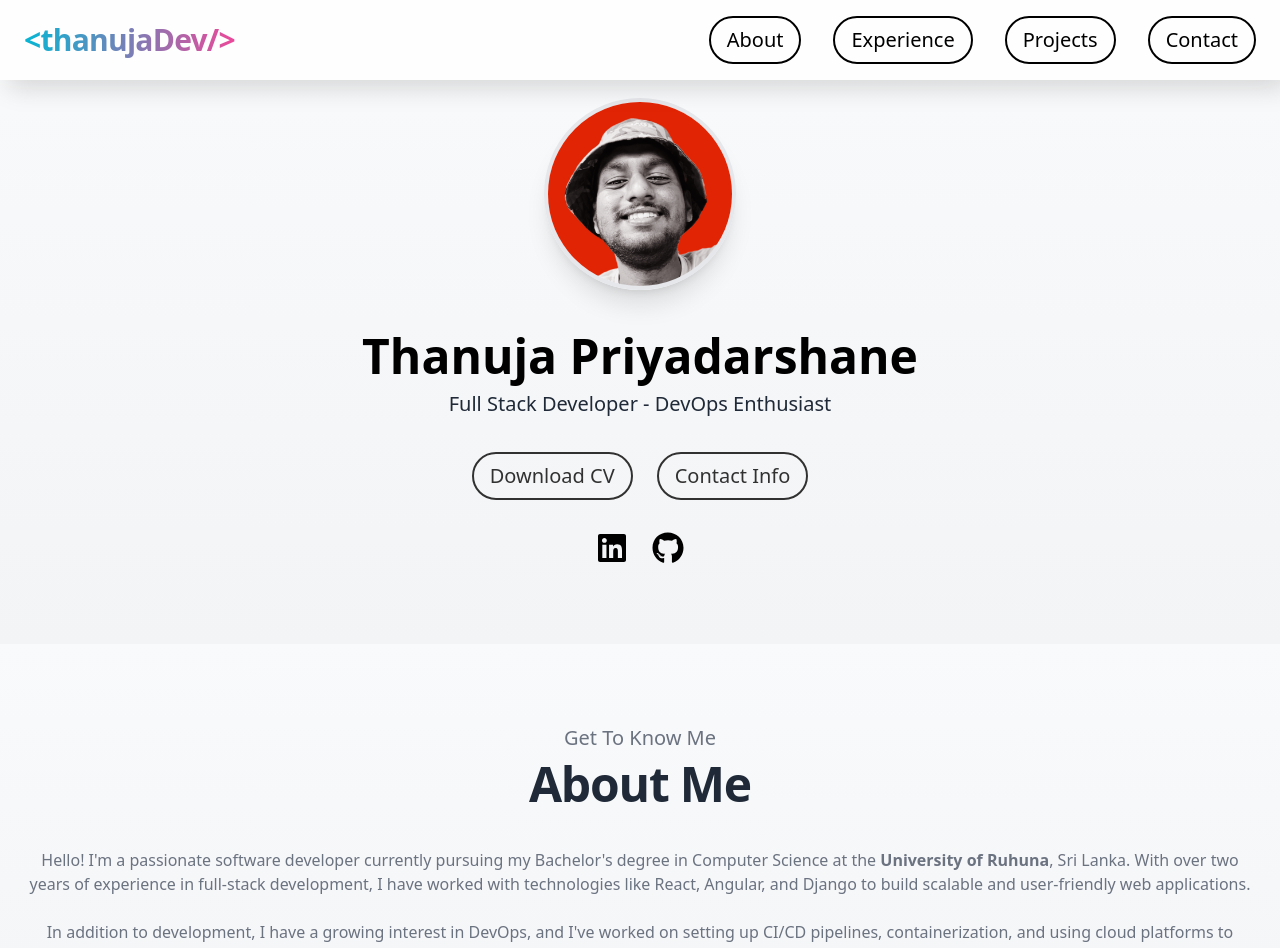
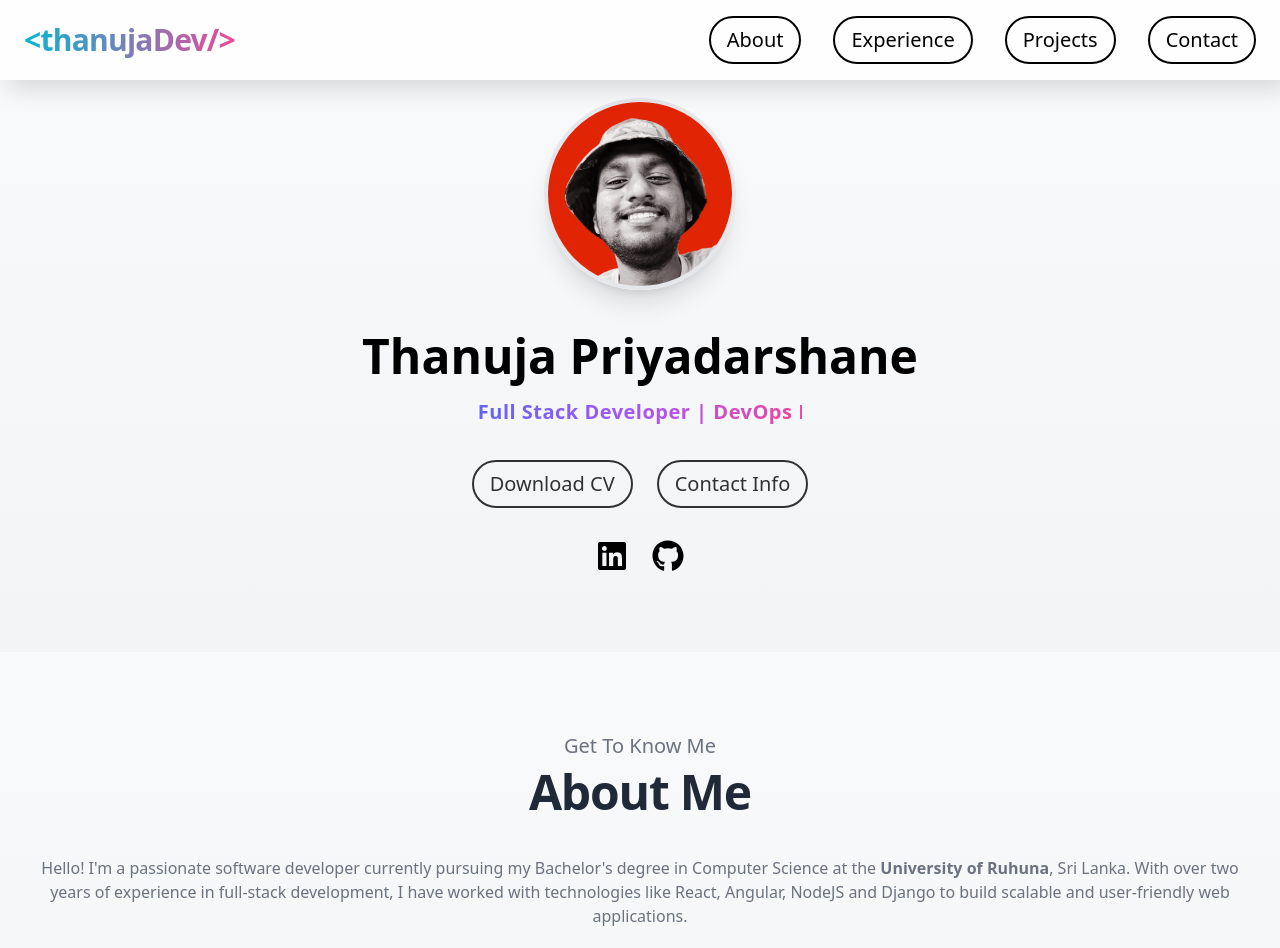
Before and after one commit to thanujaDev26/portfolio, a React (Create React App) app: page / in a window 1280 px wide. Shown: the top 948 px of the page. Built offline with nearby package versions, Linux system fonts and the light colour scheme.

Commit message:
Second commit

```diff
--- a/package.json
+++ b/package.json
@@ -9,8 +9,10 @@
     "@testing-library/react": "^13.4.0",
     "@testing-library/user-event": "^13.5.0",
     "axios": "^1.7.7",
+    "qrcode.react": "^4.1.0",
     "react": "^18.3.1",
     "react-dom": "^18.3.1",
+    "react-globe.gl": "^2.27.5",
     "react-icons": "^5.3.0",
     "react-router-dom": "^6.28.0",
     "react-scripts": "5.0.1",
--- a/public/index.html
+++ b/public/index.html
@@ -2,14 +2,13 @@
 <html lang="en">
   <head>
     <meta charset="utf-8" />
-    <link rel="icon" href="%PUBLIC_URL%/favicon.ico" />
+    <link rel="icon" href="%PUBLIC_URL%/code.png" />
     <meta name="viewport" content="width=device-width, initial-scale=1" />
     <meta name="theme-color" content="#000000" />
-    <meta
-      name="description"
-      content="Web site created using create-react-app"
-    />
-    <link rel="apple-touch-icon" href="%PUBLIC_URL%/logo192.png" />
+    <meta name="description" content="Thanuja Priyadarshane's portfolio. Full Stack Developer, DevOps Explorer, Digital Storyteller, Blogger, Marketer, Tech Enthusiast, and Open Source Contributor.">
+    <meta name="keywords" content="Thanuja Priyadarshane,thanujaDev,thanujaDev26, Full Stack Developer, DevOps, Digital Storyteller, Blogger, Marketer, Tech Enthusiast, Portfolio, React Developer, Node.js, Express.js, MongoDB, Frontend Developer, Backend Developer, Web Developer, Software Engineer, JavaScript, CSS, HTML, Open Source, GitHub">
+    <meta name="author" content="Thanuja Priyadarshane">
+    <link rel="apple-touch-icon" href="%PUBLIC_URL%/code.png" />
     <!--
       manifest.json provides metadata used when your web app is installed on a
       user's mobile device or desktop. See https://developers.google.com/web/fundamentals/web-app-manifest/
@@ -24,7 +23,7 @@
       work correctly both with client-side routing and a non-root public URL.
       Learn how to configure a non-root public URL by running `npm run build`.
     -->
-    <title>React App</title>
+    <title>Thanuja Priyadarshane</title>
   </head>
   <body>
     <noscript>You need to enable JavaScript to run this app.</noscript>
--- a/src/components/About/About.js
+++ b/src/components/About/About.js
@@ -13,7 +13,7 @@ function About() {
                 <p>
                     Hello! I'm a passionate software developer currently pursuing my Bachelor's degree in Computer
                     Science at the <strong>University of Ruhuna</strong>, Sri Lanka. With over two years of experience in full-stack development,
-                    I have worked with technologies like React, Angular, and Django to build scalable and user-friendly web
+                    I have worked with technologies like React, Angular, NodeJS and Django to build scalable and user-friendly web
                     applications.
                 </p>
 
--- a/src/components/Addvertisements/AddSectionOne.js
+++ b/src/components/Addvertisements/AddSectionOne.js
@@ -1,7 +1,7 @@
 import React, { useState } from "react";
 import axios from 'axios';
 function AdsSection() {
-    const adsAvailable = false; // Set this to `true` when ads are available
+    const adsAvailable = false;
     const [email, setEmail] = useState("");
     const [isNotified, setIsNotified] = useState(false);
 
@@ -39,13 +39,12 @@ function AdsSection() {
 
     return (
 
-        <section className="py-8 md:py-16 bg-gray-50" id="ads">
+        <section className="py-8 md:py-16 " id="ads">
 
             <div className="max-w-7xl mx-auto px-4 md:px-6">
-                <h2 className="text-2xl md:text-3xl font-extrabold text-center text-gray-800 mb-8 md:mb-12">
+                <h2 className="text-5xl md:text-5xl font-extrabold text-center text-gray-800 mb-8 md:mb-12">
                     Sponsored Ads and Promotions
                 </h2>
-
                 {adsAvailable ? (
                     <div className="grid grid-cols-1 sm:grid-cols-2 md:grid-cols-3 lg:grid-cols-3 gap-8">
                         {/* Ad 1 */}
@@ -86,7 +85,7 @@ function AdsSection() {
                             </a>
                         </div>
 
-                        {/* Ad 3 */}
+
                         <div
                             className="bg-white rounded-3xl shadow-lg overflow-hidden hover:shadow-2xl transition-all duration-300 border-2 border-transparent hover:border-cyan-500 hover:ring-4 hover:ring-cyan-500">
                             <a href="https://www.example.com" target="_blank" rel="noopener noreferrer">
@@ -133,10 +132,12 @@ function AdsSection() {
                                 </form>
                             )}
                         </div>
+
                     </div>
+
                 )}
             </div>
-            <div className="absolute inset-0 rounded-3xl blur-md opacity-10 bg-gradient-to-r from-blue-400 to-purple-500"></div>
+
         </section>
     );
 }
--- a/src/components/Contact/Contact.js
+++ b/src/components/Contact/Contact.js
@@ -23,7 +23,7 @@ export default function ContactMe() {
 
                             <div
                                 className="space-y-6 sm:col-span-1 border border-gray-800 rounded-3xl p-8 bg-gradient-to-br
-    from-gray-800 via-gray-900 to-black shadow-xl shadow-gray-900/60">
+        from-gray-800 via-gray-900 to-black shadow-xl shadow-gray-900/60">
                                 <h3 className="text-3xl font-extrabold text-white tracking-wide uppercase">
                                     Contact card
                                 </h3>
@@ -53,7 +53,8 @@ export default function ContactMe() {
                                         <p className="text-xl font-semibold text-white">
                                             <a
                                                 href="mailto:thanujapriyadarshane26@gmail.com"
-                                                className="hover:text-indigo-400 transition-all duration-300" style={{border: 'none'}}
+                                                className="hover:text-indigo-400 transition-all duration-300"
+                                                style={{border: 'none'}}
                                             >
                                                 thanujapriyadarshane26@gmail.com
                                             </a>
@@ -70,9 +71,10 @@ export default function ContactMe() {
                                     <li>
                                         <div className="flex justify-center gap-8 mt-4 text-4xl">
                                             <a
-                                                href="#"
+                                                href="https://www.facebook.com/thanuja.priyadarshana.14"
                                                 className="text-indigo-400 hover:text-blue-400 transition-all duration-300 transform hover:scale-125 border-none"
                                                 aria-label="Facebook"
+                                                target="_blank"
                                             >
                                                 <FaFacebookF/>
                                             </a>
@@ -80,26 +82,36 @@ export default function ContactMe() {
                                                 href="https://wa.me/+94767274497"
                                                 className="text-green-400 hover:text-blue-400 transition-all duration-300 transform hover:scale-125 border-none"
                                                 aria-label="WhatsApp"
+                                                target="_blank"
                                             >
                                                 <FaWhatsapp/>
                                             </a>
                                             <a
-                                                href="#"
+                                                href="https://www.instagram.com/_thanuja10_/profilecard/?igsh=MWIxZGI0aHVjNnloaQ%3D%3D"
                                                 className="text-purple-400 hover:text-blue-400 transition-all duration-300 transform hover:scale-125 border-none"
                                                 aria-label="Instagram"
+                                                target="_blank"
                                             >
                                                 <FaInstagram/>
                                             </a>
                                         </div>
+                                    </li>
+                                </ul>
 
 
-                                    </li>
-                                </ul>
+                                <div className="mt-6 text-center">
+                                    <a
+                                        href="mailto:thanujapriyadarshane26@gmail.com?subject=Hii%20Thanuja%2C%20Can%20you%20do%20me%20a%20favour%3F"
+                                        className="text-3xl md-text-2xl font-semibold text-transparent bg-clip-text bg-gradient-to-r from-indigo-500 via-purple-500 to-pink-500 hover:text-indigo-400 transition-all duration-300"
+                                    >
+                                        &lt;Hire Me!/&gt;
+                                    </a>
+                                </div>
                             </div>
 
 
                             <div className="space-y-6 sm:col-span-1">
-                                <div>
+                                <div className="text-center">
                                     <h3 className="text-3xl font-extrabold text-transparent bg-clip-text bg-gradient-to-r from-purple-500 via-pink-500 to-red-500 drop-shadow-lg">
                                         &lt;Leave a Message/&gt;
                                     </h3>
--- a/src/components/Profile/Profile.css
+++ b/src/components/Profile/Profile.css
@@ -54,12 +54,18 @@
 
 
 .typewriter {
+    /*display: inline-block;*/
+    /*font-size: 1.25rem;*/
+    /*white-space: nowrap;*/
+    /*overflow: hidden;*/
+    /*!*border-right: 4px solid #000; *!*/
+    /*animation: typing 50s steps(60) 1s forwards;*/
     display: inline-block;
     font-size: 1.25rem;
     white-space: nowrap;
     overflow: hidden;
-    /*border-right: 4px solid #000; */
-    animation: typing 15s steps(75) 1s forwards;
+    width: 0;
+    animation: typing 20s steps(50) 1s forwards, blink 1s step-end infinite;
 }
 
 /* Typing Effect */
--- a/src/components/Profile/Profile.js
+++ b/src/components/Profile/Profile.js
@@ -21,8 +21,9 @@ function Profile() {
             <h1 className="text-3xl md:text-5xl font-extrabold mt-4 text-black text-center transition-all duration-300 transform hover:scale-105">
                 Thanuja Priyadarshane
             </h1>
-            <p className="text-lg md:text-2xl text-gray-800 text-center font-medium mt-2 typewriter">
-                Full Stack Developer - DevOps Enthusiast
+            <p className="text-lg md:text-2xl text-center font-semibold mt-4 tracking-wide
+    bg-gradient-to-r from-indigo-500 via-purple-500 to-pink-500 bg-clip-text text-transparent typewriter">
+                Full Stack Developer | DevOps Explorer | Digital Storyteller
             </p>
 
 
@@ -47,7 +48,7 @@ function Profile() {
                 </a>
 
                 <a href="#contact"
-                    className="neon-hover text-xl border-2 border-black hover:border-cyan-500 rounded-full
+                   className="neon-hover text-xl border-2 border-black hover:border-cyan-500 rounded-full
         px-4 py-2 hover:text-cyan-500 transition-all duration-300 ease-in-out animate-pulse">
                     Contact Info
                 </a>
```
Also changed, not shown: public/code.png (added), 1 other file (tests, documents, lock files or other folders).
